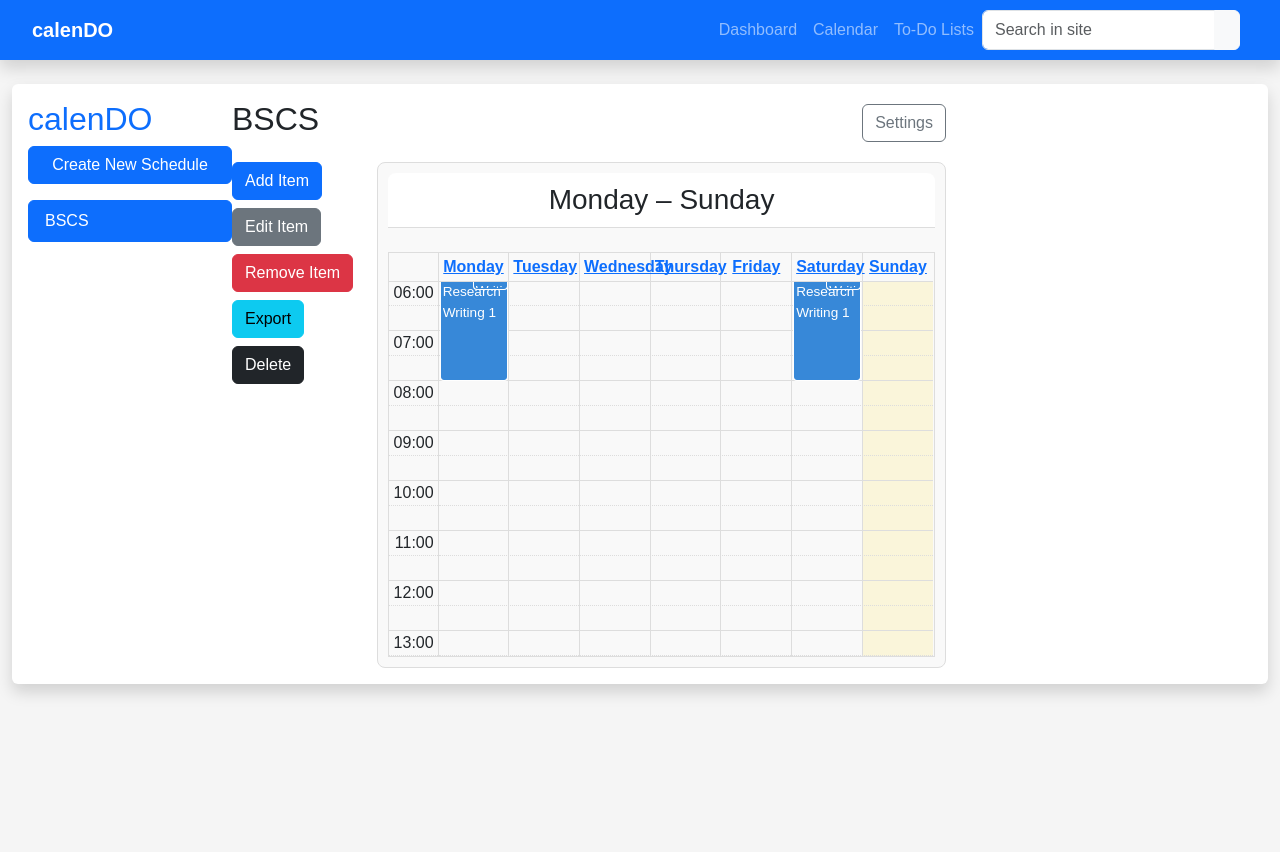
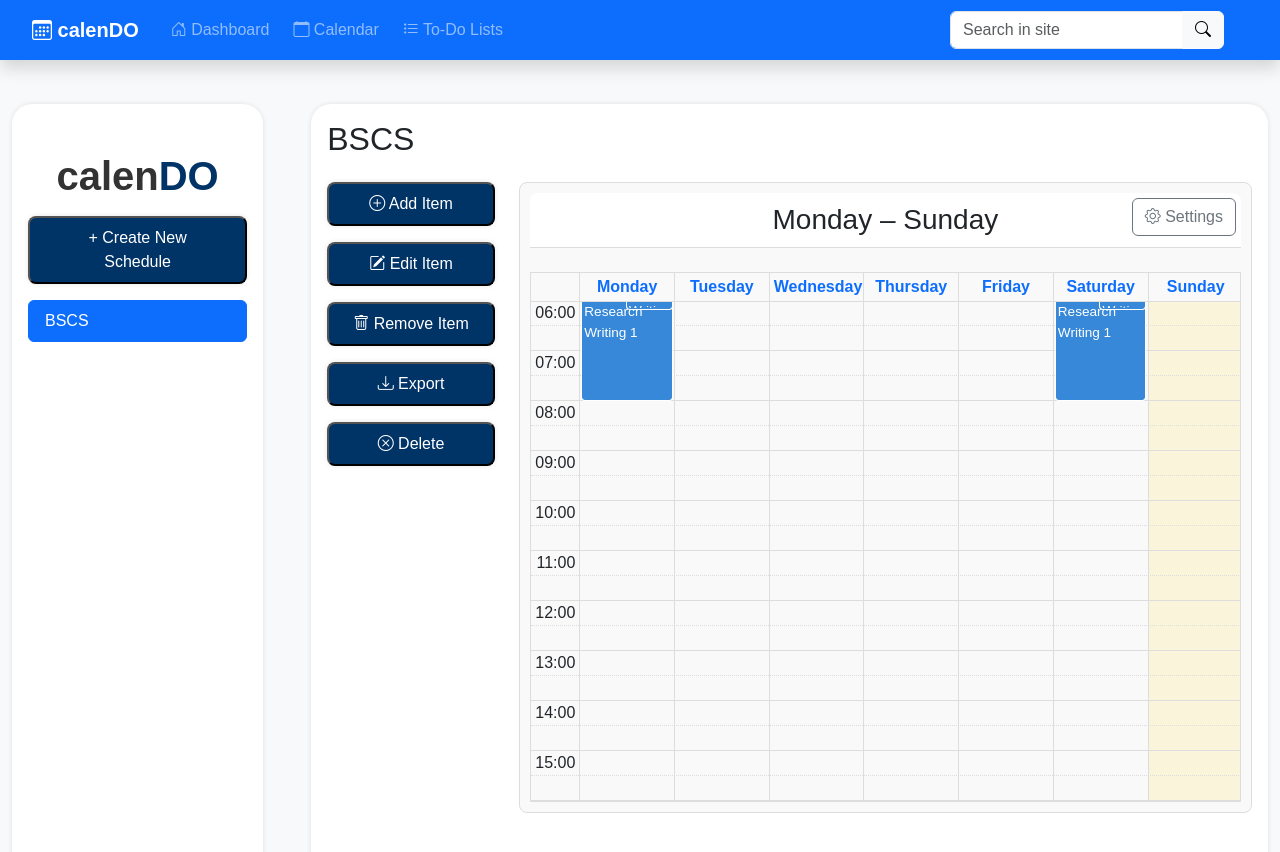
Before and after one commit to mebcrtz/calenDO, a Django app: page /calendar/ in a window 1280 px wide. Shown: the top 852 px of the page. Run offline with Django 5.2, Linux system fonts and the light colour scheme; a user stored in the database is signed in; data comes from the database, SQL or seed files in the repository; both versions use the stored data as it was after the commit; lists and menus that the app fills with data are empty; some libraries are stand-ins or nearby versions.

Commit message:
refactor navbar layout and styles for improved responsiveness

```diff
--- a/project/templates/calendar/calendar-index.html
+++ b/project/templates/calendar/calendar-index.html
@@ -1,70 +1,11 @@
 {% extends "partials/base.html" %}
 
 {% block content %}
-<div class="d-flex mt-4">
-    {% if schedules.exists %}
-        <div class="d-flex flex-grow-1 shadow p-3 bg-white rounded">
-            <!-- Sidebar -->
-            <aside class="d-flex flex-column col-2">
-                <h2 class="text-primary">calenDO</h2>
-                <button class="btn btn-primary w-100 mb-3" data-bs-toggle="modal" data-bs-target="#createScheduleModal">Create New Schedule</button>
-                <ul class="list-group" id="scheduleList">
-                    {% for schedule in schedules %}
-                        <li class="list-group-item {% if schedule.id == schedule.id %}active{% endif %}">
-                            <a href="{% url 'schedule_detail' schedule.slug %}" class="text-decoration-none text-white">{{ schedule.schedule_name }}</a>
-                        </li>
-                    {% empty %}
-                        <li class="list-group-item">No schedules available</li>
-                    {% endfor %}
-                </ul>
-            </aside>
-
-            <!-- Main Section -->
-            <section class="d-flex flex-column col-7 justify-content-between" id="calendarIndex">
-                <div class="d-flex justify-content-between align-items-center mb-3">
-                    <h2>{{ schedule.schedule_name|default:"No Schedule Available" }}</h2>
-                    <button class="btn btn-outline-secondary">Settings</button>
-                </div>
-                <div class="d-flex flex-grow-1">
-                    <!-- Buttons -->
-                    <div class="d-flex flex-column align-items-start me-4">
-                        <button class="btn btn-primary mb-2" data-bs-toggle="modal" data-bs-target="#addItemModal">Add Item</button>
-                        <button class="btn btn-secondary mb-2" data-bs-toggle="modal" data-bs-target="#editItemModal">Edit Item</button>
-                        <button class="btn btn-danger mb-2" data-bs-toggle="modal" data-bs-target="#selectItemToRemoveModal">Remove Item</button>
-                        <button class="btn btn-info mb-2" data-bs-toggle="modal" data-bs-target="#exportScheduleModal">Export</button>
-                        <button class="btn btn-dark mb-2 delete-schedule-button" data-bs-toggle="modal" data-bs-target="#deleteScheduleModal" data-schedule-slug="{{ schedule.slug }}" data-schedule-name="{{ schedule.schedule_name }}">Delete</button>
-                    </div>
-                    <!-- Calendar -->
-                    <div class="flex-grow-1">
-                        <div id="interactiveCalendar">
-                            <!-- FullCalendar will render here -->
-                        </div>
-                    </div>
-                </div>
-            </section>
-
-        </div>
-    {% else %}
-        <div class="col-md-12 text-center">
-            <p>No schedule available. Click the button below to add a new schedule.</p>
-            <button class="btn btn-outline-primary" data-bs-toggle="modal" data-bs-target="#createScheduleModal">Add Schedule</button>
-        </div>
-    {% endif %}
-</div>
-
-<!-- Modals -->
-{% include "partials/create-schedule-modal.html" %}
-{% include "partials/add-item-modal.html" %}
-{% include "partials/edit-item-modal.html" %}
-{% include "partials/edit-selected-item-modal.html" %}
-{% include "partials/remove-item-modal.html" %}
-{% include "partials/confirm-remove-item-modal.html" %}
-{% include "partials/confirm-schedule-delete-modal.html" %}
-{% include "partials/export-schedule-modal.html" %}
 
 <!-- FullCalendar CSS and JS -->
 <link href='https://cdn.jsdelivr.net/npm/fullcalendar@5.10.1/main.min.css' rel='stylesheet' />
 <link href='https://cdn.jsdelivr.net/npm/fullcalendar@5.10.1/main.min.css' rel='stylesheet' />
+<link href="https://cdn.jsdelivr.net/npm/bootstrap-icons/font/bootstrap-icons.css" rel="stylesheet">
 <style>
     /* Custom CSS for modern UI */
     #interactiveCalendar {
@@ -110,7 +51,210 @@
     .fc-timegrid-slot-lane:hover {
         background-color: #e0f7fa; /* Light blue background on hover for specific cell */
     }
+
+    /* General Styles */
+    * {
+        margin: 0;
+        padding: 0;
+        box-sizing: border-box;
+        font-family: Arial, sans-serif;
+    }
+    body {
+        background-color: #f8f9fa;
+    }
+    a {
+        text-decoration: none;
+    }
+
+    /* Main Container */
+    .main-container {
+        display: flex;
+        padding: 2rem;
+    }
+
+    /* Sidebar */
+    .sidebar {
+        margin-top: 20px;
+        width: 20%;
+        background-color: white;
+        padding: 1rem;
+        border-radius: 20px;
+        box-shadow: 0 0 5px rgba(0, 0, 0, 0.1);
+        margin-right: 1rem; /* Add margin to the right */
+    }
+    .sidebar h3 {
+        color: #333;
+        margin-bottom: 1rem;
+    }
+    .create-btn {
+        display: inline-block;
+        background-color: #003366;
+        color: white;
+        padding: .5rem 1.5rem;
+        border-radius: 8px;
+        text-align: center;
+        margin-bottom: 1rem;
+        box-shadow: 0 0 5px rgba(0, 0, 0, 0.1);
+    }
+    .recent-schedules {
+        list-style: none;
+    }
+    .recent-schedules li {
+        margin: 0.5rem 0;
+        padding: 1rem;
+        background-color: white;
+        text-align: center;
+        border-radius: 3px;
+        color: #555;
+    }
+    .see-all {
+        color: #003366;
+        display: block;
+        margin-top: 1rem;
+    }
+
+    /* Main Content */
+    .content {
+        flex: 1;
+        margin-left: 2rem;
+        margin-top: 20px;
+        height: 78vh;
+        background-color: white;
+        border-radius: 20px;
+        box-shadow: 0 0 5px rgba(0, 0, 0, 0.1);
+        padding: 1rem; /* Add padding */
+    }
+    .content-header {
+        text-align: center;
+        margin-bottom: 1.5rem;
+        background: linear-gradient(#71AEFF, #023D8A);
+        padding: 60px;
+        border-radius: 20px;
+    }
+    .content-header h2 {
+        color: white;
+    }
+    .search-bar {
+        position: relative;
+        width: 50%;
+        margin: 0 auto;
+    }
+    .search-bar input {
+        width: 100%;
+        padding: 0.5rem 1rem 0.5rem 2.5rem; /* Add padding to the left for the icon */
+        margin-top: 0.2rem;
+        border: 1px solid #ccc;
+        border-radius: 10px;
+    }
+    .search-bar input::placeholder {
+        padding-left: 8px; /* Add left padding to the placeholder text */
+    }
+    .search-bar::before {
+        content: "\1F50D"; /* Unicode for magnifying glass */
+        position: absolute;
+        left: 10px;
+        top: 50%;
+        transform: translateY(-50%);
+        font-size: 1.2rem;
+        color: #ff;
+    }
+
+    /* Schedule Box */
+    .schedule-box {
+        background-color: #f1f1f1;
+        border: 1px solid #ddd;
+        border-radius: 20px;
+        padding: 3.5rem;
+        margin-left: 3rem;
+        width: 25vh;
+        height: 20vh;
+        margin-bottom: 1rem;
+        align-items: center;
+        justify-content: center;
+        color: #999;
+    }
+
+    /* Button Block */
+    .btn-block {
+        display: block;
+        width: 100%;
+        margin-bottom: 1rem;
+    }
 </style>
+
+<div class="d-flex mt-4">
+    {% if schedules.exists %}
+
+            <!-- Sidebar -->
+            <div class="sidebar">
+                <h3 style="margin-top: 2rem; font-size: 40px; font-weight: 800; text-align: center;">calen<span style="color: #003366; font-weight: 800;">DO</span></h3>
+                <button class="create-btn btn-block" data-bs-toggle="modal" data-bs-target="#createScheduleModal">+ Create New Schedule</button>
+                <ul class="list-group" id="scheduleList">
+                    {% for schedule in schedules %}
+                        <li class="list-group-item {% if schedule.id == schedule.id %}active{% endif %}">
+                            <a href="{% url 'schedule_detail' schedule.slug %}" class="text-decoration-none text-white">{{ schedule.schedule_name }}</a>
+                        </li>
+                    {% empty %}
+                        <li class="list-group-item">No schedules available</li>
+                    {% endfor %}
+                </ul>
+            </div>
+
+            <!-- Main Section -->
+            <div class="content col-10" id="calendarIndex">
+                <div class="d-flex justify-content-between align-items-center mb-3">
+                    <h2>{{ schedule.schedule_name|default:"No Schedule Available" }}</h2>
+                </div>
+                <div class="d-flex flex-grow-1">
+                    <!-- Buttons -->
+                    <div class="d-flex flex-column align-items-start me-4">
+                        <button class="create-btn btn-block" data-bs-toggle="modal" data-bs-target="#addItemModal">
+                            <i class="bi bi-plus-circle"></i> Add Item
+                        </button>
+                        <button class="create-btn btn-block" data-bs-toggle="modal" data-bs-target="#editItemModal">
+                            <i class="bi bi-pencil-square"></i> Edit Item
+                        </button>
+                        <button class="create-btn btn-block" data-bs-toggle="modal" data-bs-target="#selectItemToRemoveModal">
+                            <i class="bi bi-trash"></i> Remove Item
+                        </button>
+                        <button class="create-btn btn-block" data-bs-toggle="modal" data-bs-target="#exportScheduleModal">
+                            <i class="bi bi-download"></i> Export
+                        </button>
+                        <button class="create-btn btn-block delete-schedule-button" data-bs-toggle="modal" data-bs-target="#deleteScheduleModal" data-schedule-slug="{{ schedule.slug }}" data-schedule-name="{{ schedule.schedule_name }}">
+                            <i class="bi bi-x-circle"></i> Delete
+                        </button>
+                    </div>
+                    <!-- Calendar -->
+                    <div class="flex-grow-1 position-relative">
+                        <button class="btn btn-outline-secondary position-absolute top-0 end-0 m-3">
+                            <i class="bi bi-gear"></i> Settings
+                        </button>
+                        <div id="interactiveCalendar">
+                            <!-- FullCalendar will render here -->
+                        </div>
+                    </div>
+                </div>
+            </div>
+
+
+    {% else %}
+        <div class="col-md-12 text-center">
+            <p>No schedule available. Click the button below to add a new schedule.</p>
+            <button class="btn btn-outline-primary" data-bs-toggle="modal" data-bs-target="#createScheduleModal">Add Schedule</button>
+        </div>
+    {% endif %}
+</div>
+
+<!-- Modals -->
+{% include "partials/create-schedule-modal.html" %}
+{% include "partials/add-item-modal.html" %}
+{% include "partials/edit-item-modal.html" %}
+{% include "partials/edit-selected-item-modal.html" %}
+{% include "partials/remove-item-modal.html" %}
+{% include "partials/confirm-remove-item-modal.html" %}
+{% include "partials/confirm-schedule-delete-modal.html" %}
+{% include "partials/export-schedule-modal.html" %}
+
 <script src='https://cdn.jsdelivr.net/npm/fullcalendar@5.10.1/main.min.js'></script>
 <script>
     document.addEventListener('DOMContentLoaded', function() {
--- a/project/templates/partials/navbar.html
+++ b/project/templates/partials/navbar.html
@@ -1,7 +1,7 @@
 <nav class="navbar navbar-expand-lg navbar-dark bg-primary sticky-top shadow">
     <div class="container-fluid">
       <!-- Brand Name -->
-      <a class="navbar-brand fw-bold" href="#">
+      <a class="navbar-brand fw-bold me-3" href="#">
         <i class="bi bi-calendar3"></i> calenDO
       </a>
 
@@ -11,10 +11,9 @@
       </button>
 
       <!-- Collapsible content -->
-      <div class="d-flex flex-row-reverse p-2" id="navbarNav">
-        <!-- Navigation links -->
-         <!-- Search bar -->
-        <form class="d-flex">
+      <div class="collapse navbar-collapse d-flex flex-row-reverse p-2" id="navbarNav">
+        <!-- Search bar -->
+        <form class="d-flex me-3">
             <div class="input-group">
               <input class="form-control rounded-start" type="search" placeholder="Search in site" aria-label="Search">
               <button class="btn btn-light" type="submit">
@@ -22,21 +21,21 @@
               </button>
             </div>
           </form>
+        <!-- Navigation links -->
         <ul class="navbar-nav me-auto mb-2 mb-lg-0">
-          <li class="nav-item">
+          <li class="nav-item me-2">
             <a class="nav-link" href="/">
               <i class="bi bi-house-door"></i> Dashboard
             </a>
           </li>
-          <li class="nav-item">
+          <li class="nav-item me-2">
             <a class="nav-link" href="/calendar/">
               <i class="bi bi-calendar"></i> Calendar
             </a>
           </li>
-          <li class="nav-item">
+          <li class="nav-item me-2">
             <a class="nav-link" href="/todo/">
               <i class="bi bi-list-task"></i> To-Do Lists
-
             </a>
           </li>
         </ul>
```
Also changed, not shown: project/db.sqlite3.
